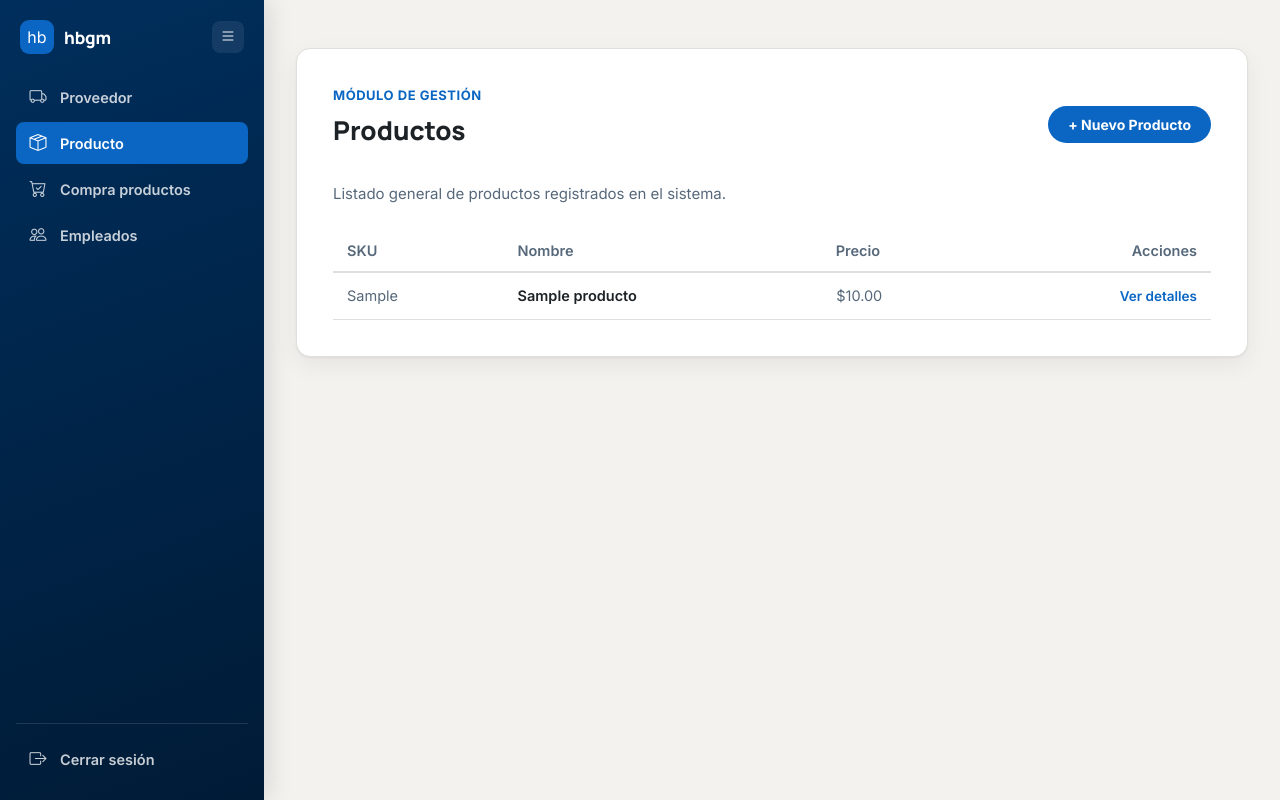
After one commit to gurrolaH/login_django_pp, a Django app: page /productos/listar-productos/ in a window 1280 px wide. The commit adds this page. Run offline with Django 5.2, Linux system fonts and the light colour scheme; a user stored in the database is signed in; tables that the repository leaves empty hold one stand-in row (values such as "Sample post").

Commit message:
feat (READ): Se aplica la parte de listado o lectura de datos para la aplicación de producto.

```diff
--- /dev/null
+++ b/app/producto/templates/productos/lista-productos.html
@@ -0,0 +1,54 @@
+{% extends 'users/base.html' %}
+
+{% block title %} Lista de Productos {% endblock %}
+
+{% block content %}
+<div class="home-shell" style="max-width: 1000px;">
+
+    <div class="welcome-card">
+        <div style="display: flex; justify-content: space-between; align-items: center; margin-bottom: 24px;">
+            <div>
+                <p class="eyebrow">Módulo de Gestión</p>
+                <h1>Productos</h1>
+            </div>
+            <a href="#" class="btn-primary" style="display: inline-block; width: auto; text-decoration: none; padding: 10px 20px; font-size: 14px;">
+                + Nuevo Producto
+            </a>
+        </div>
+
+        <p style="margin-bottom: 24px;">Listado general de productos registrados en el sistema.</p>
+
+        <div style="overflow-x: auto;">
+            <table style="width: 100%; border-collapse: collapse; text-align: left; font-size: 14.5px;">
+                <thead>
+                    <tr style="border-bottom: 2px solid var(--border); color: var(--text-secondary);">
+                        <th style="padding: 12px 14px; font-weight: 600;">SKU</th>
+                        <th style="padding: 12px 14px; font-weight: 600;">Nombre</th>
+                        <th style="padding: 12px 14px; font-weight: 600;">Precio</th>
+                        <th style="padding: 12px 14px; font-weight: 600; text-align: right;">Acciones</th>
+                    </tr>
+                </thead>
+                <tbody>
+                    {% for producto in productos %}
+                        <tr style="border-bottom: 1px solid var(--border);">
+                            <td style="padding: 14px; color: var(--text-secondary);">{{ producto.sku }}</td>
+                            <td style="padding: 14px; font-weight: 600; color: var(--text-primary);">{{ producto.nombre }}</td>
+                            <td style="padding: 14.5px; color: var(--text-secondary);">${{ producto.precio_venta }}</td>
+                            <td style="padding: 14px; text-align: right;">
+                                <a href="#" style="color: var(--li-blue); text-decoration: none; font-weight: 600; font-size: 13.5px;">Ver detalles</a>
+                            </td>
+                        </tr>
+                    {% empty %}
+                        <tr>
+                            <td colspan="4" style="text-align: center; padding: 40px; color: var(--text-secondary);">
+                                <i class="bi bi-inbox" style="font-size: 28px; display: block; margin-bottom: 8px;"></i>
+                                No hay productos registrados en la base de datos.
+                            </td>
+                        </tr>
+                    {% endfor %}
+                </tbody>
+            </table>
+        </div>
+    </div>
+</div>
+{% endblock %}
--- a/app/producto/urls.py
+++ b/app/producto/urls.py
@@ -1,6 +1,8 @@
 from django.urls import path
 from . import views
 
+app_name = 'producto'
+
 urlpatterns = [
-
+    path('listar-productos/', views.listar_productos_view, name='lista'),
 ]
--- a/app/producto/views.py
+++ b/app/producto/views.py
@@ -1,3 +1,15 @@
+from django.contrib import messages
 from django.shortcuts import render
+from django.contrib.auth.decorators import login_required
+from .models import Producto
 
-# Create your views here.
+
+@login_required
+def listar_productos_view(request):
+    productos = Producto.objects.all()
+
+    context = {
+        'productos': productos
+    }
+
+    return render(request, 'productos/lista-productos.html', context)
--- a/app/users/templates/users/base.html
+++ b/app/users/templates/users/base.html
@@ -581,7 +581,7 @@
             </a>
           </li>
           <li class="sidebar-item">
-            <a href="#" class="sidebar-link">
+            <a href="{% url 'producto:lista' %}" class="sidebar-link">
               <i class="bi bi-box-seam sidebar-icon"></i>
               <span class="sidebar-text">Producto</span>
             </a>
```
